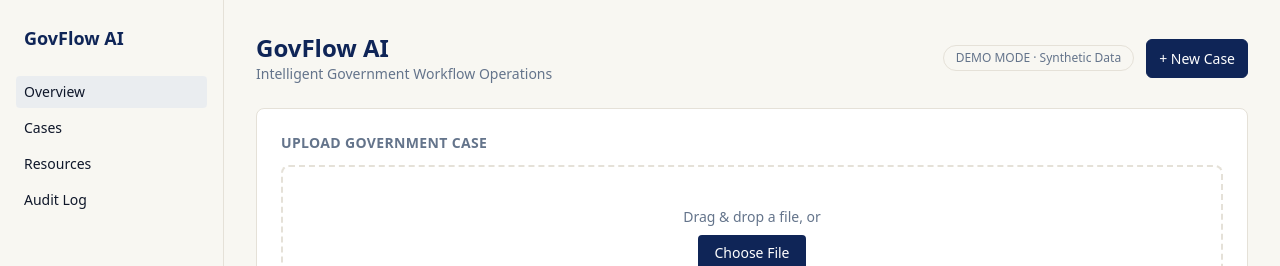
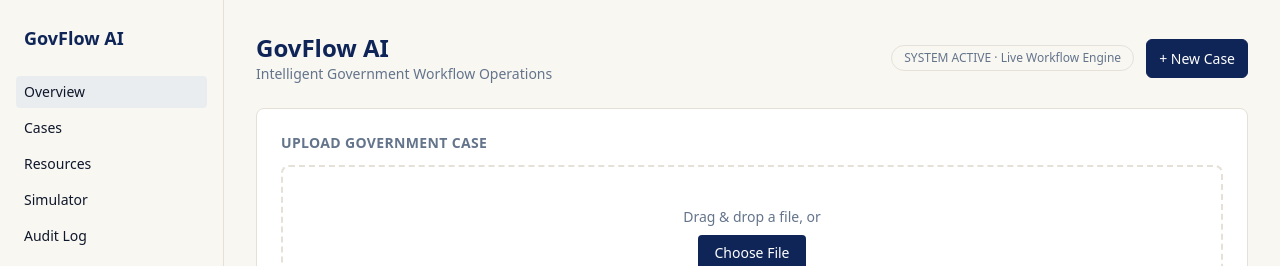
Before and after one commit to sinhahey08creator/gov-flow, a Next.js app: page / in a window 1280 px wide. Shown: the top 266 px of the page. Built offline with nearby package versions, Linux system fonts and the light colour scheme.

Commit message:
Simulator Updation

```diff
--- a/app/(main)/page.tsx
+++ b/app/(main)/page.tsx
@@ -332,7 +332,7 @@ export default function DashboardPage() {
                 "var(--muted, #64748B)",
             }}
           >
-            DEMO MODE · Synthetic Data
+            SYSTEM ACTIVE · Live Workflow Engine
           </span>
 
           <button
--- a/components/Sidebar.tsx
+++ b/components/Sidebar.tsx
@@ -9,6 +9,7 @@ const NAV_ITEMS = [
   { href: "/", label: "Overview" },
   { href: "/cases", label: "Cases" },
   { href: "/resources", label: "Resources" },
+   { href: "/simulator", label: "Simulator" },
   { href: "/audit", label: "Audit Log" },
 ];
 
```
